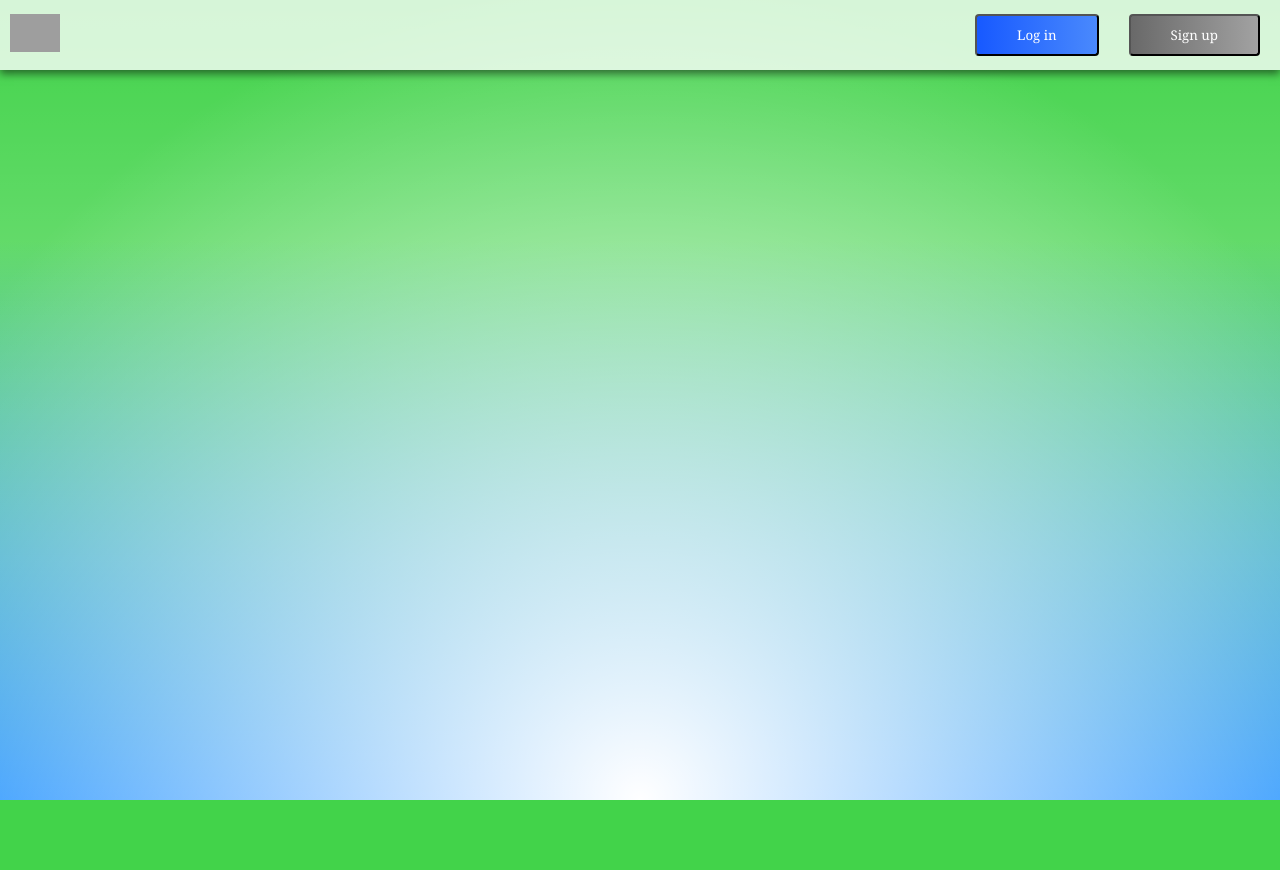
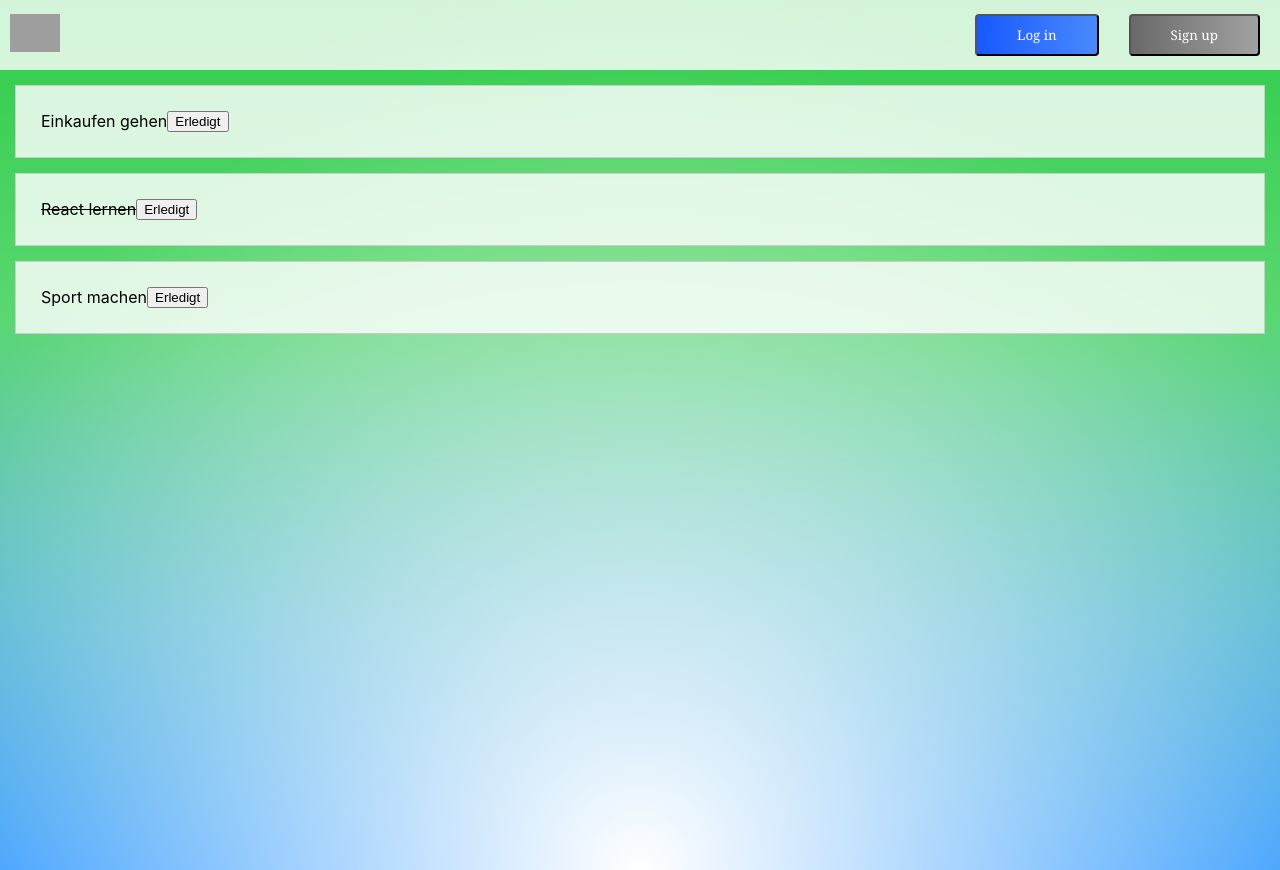
Before and after one commit to techstarteranhkim/todolist, a React (Create React App) app: page / in a window 1280 px wide. Before the commit the page ends 800 px from the top, so only its background shows below. Built offline with nearby package versions, Linux system fonts and the light colour scheme; grey boxes are pictures that could not be loaded.

Commit message:
gridcontainer mitelementen wip

```diff
--- a/src/App.js
+++ b/src/App.js
@@ -1,14 +1,17 @@
 import "./App.css";
+import TodoList from "./layout/ToDoList";
 import Background from "./layout/background";
 import Navbar from "./layout/navbar/Navbar";
 
 function App() {
   return (
     <div className="App">
-      <header></header>
+      <header>
+        <Navbar></Navbar>
+      </header>
       <body>
         <Background></Background>
-        <Navbar></Navbar>
+        <TodoList></TodoList>
       </body>
     </div>
   );
--- /dev/null
+++ b/src/layout/ToDoList/TodoList.js
@@ -0,0 +1,40 @@
+import { useState } from "react";
+import styles from "./TodoList.module.css";
+
+function TodoList() {
+  const [todos, setTodos] = useState([
+    { id: 1, text: "Einkaufen gehen", completed: false },
+    { id: 2, text: "React lernen", completed: true },
+    { id: 3, text: "Sport machen", completed: false },
+  ]);
+
+  function addTodo(text) {
+    const newTodo = { id: Date.now(), text, completed: false };
+    setTodos([...todos, newTodo]);
+  }
+
+  function completeTodo(id) {
+    setTodos(
+      todos.map((todo) =>
+        todo.id === id ? { ...todo, completed: true } : todo
+      )
+    );
+  }
+
+  return (
+    <div>
+      {todos.map((todo) => (
+        <div key={todo.id} className={styles.card}>
+          <span
+            style={{ textDecoration: todo.completed ? "line-through" : "none" }}
+          >
+            {todo.text}
+          </span>
+          <button onClick={() => completeTodo(todo.id)}>Erledigt</button>
+        </div>
+      ))}
+    </div>
+  );
+}
+
+export default TodoList;
--- /dev/null
+++ b/src/layout/ToDoList/TodoList.module.css
@@ -0,0 +1,38 @@
+body {
+  height: 100vh;
+  overflow: hidden;
+
+  background: radial-gradient(circle at bottom, #fff, transparent 80%),
+    linear-gradient(to top, dodgerblue 0%, transparent 70%),
+    linear-gradient(to bottom, transparent, rgba(255, 255, 255, 0.4) 70%),
+    #1e90ff;
+  animation: bg 30s infinite;
+}
+
+@keyframes bg {
+  0%,
+  100% {
+    background-color: #1e90ff;
+  }
+  25% {
+    background-color: #39d24a;
+  }
+  50% {
+    background-color: #ffe244;
+  }
+  75% {
+    background-color: #ff36a3;
+  }
+}
+
+.card {
+  display: flex;
+  flex-direction: row;
+  background-color: rgba(255, 255, 255, 0.815);
+  border: 1px solid #ccc;
+  padding: 25px;
+  margin: 15px;
+}
+.button {
+  margin: 20px;
+}
--- /dev/null
+++ b/src/layout/ToDoList/index.js
@@ -0,0 +1,3 @@
+import TodoList from "./TodoList";
+
+export default TodoList;
```
